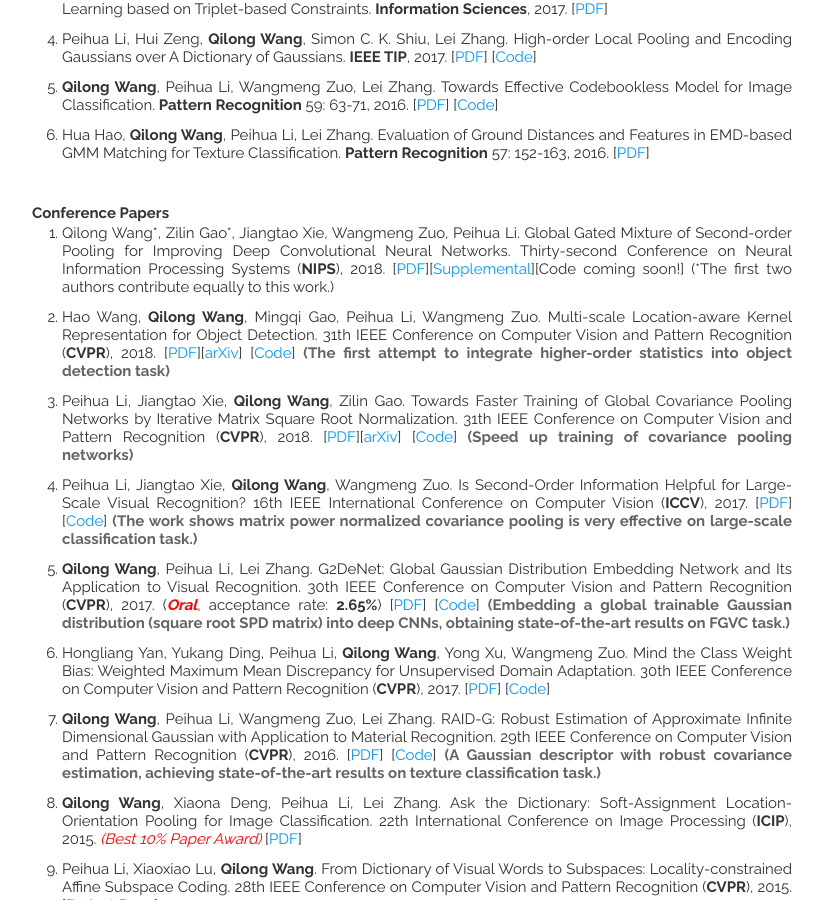
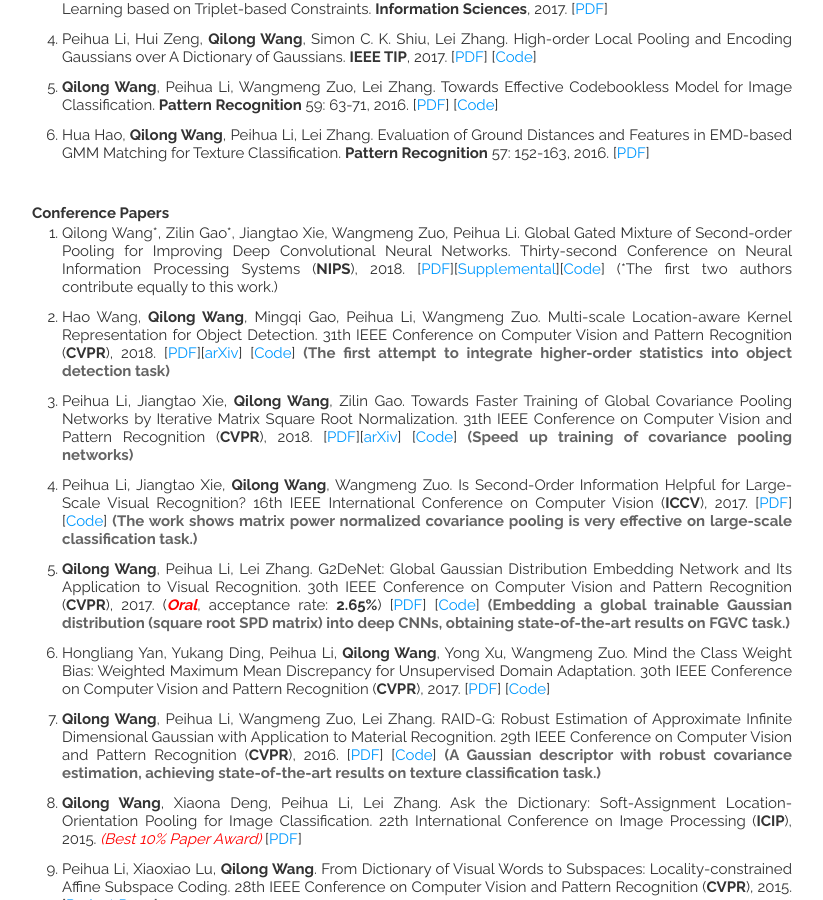
Before and after one commit to iamjingli/homepage, a Jekyll site: the page built from index.html, in a window 1280 px wide and 900 px high, scrolled down 686 px. Shown: the whole window, without its empty margins (338-1161 px from the left). Built offline with Jekyll 4.4.1, drawn with Linux system fonts in a browser that asks for light colours; nearby versions of some CDN libraries; the list of posts is cut into pages by our own code.

Commit message:
Update publications.html
homepage

```diff
--- a/_includes/publications.html
+++ b/_includes/publications.html
@@ -52,7 +52,7 @@ a:visited {
         <p><strong>Conference Papers </strong></p>
         <ol>
           <li>
-            <div align="justify">Qilong Wang*, Zilin Gao*, Jiangtao Xie, Wangmeng Zuo, Peihua Li. Global Gated Mixture of Second-order Pooling for Improving Deep Convolutional Neural Networks. Thirty-second Conference on Neural Information Processing Systems (<strong>NIPS</strong>), 2018. [<a href="https://papers.nips.cc/paper/7403-global-gated-mixture-of-second-order-pooling-for-improving-deep-convolutional-neural-networks.pdf">PDF</a>][<a href="https://papers.nips.cc/paper/7403-global-gated-mixture-of-second-order-pooling-for-improving-deep-convolutional-neural-networks-supplemental.zip">Supplemental</a>][Code coming soon!] (*The first two authors contribute equally to this work.) </div>
+            <div align="justify">Qilong Wang*, Zilin Gao*, Jiangtao Xie, Wangmeng Zuo, Peihua Li. Global Gated Mixture of Second-order Pooling for Improving Deep Convolutional Neural Networks. Thirty-second Conference on Neural Information Processing Systems (<strong>NIPS</strong>), 2018. [<a href="https://papers.nips.cc/paper/7403-global-gated-mixture-of-second-order-pooling-for-improving-deep-convolutional-neural-networks.pdf">PDF</a>][<a href="https://papers.nips.cc/paper/7403-global-gated-mixture-of-second-order-pooling-for-improving-deep-convolutional-neural-networks-supplemental.zip">Supplemental</a>][<a href="https://github.com/ZilinGao/GM-SOP">Code</a>] (*The first two authors contribute equally to this work.) </div>
           </li>
           <li>
             <div align="justify">Hao Wang, <strong>Qilong Wang</strong>, Mingqi Gao, Peihua Li,  Wangmeng Zuo. Multi-scale Location-aware Kernel Representation for Object  Detection. 31th IEEE Conference on Computer Vision and Pattern Recognition (<strong>CVPR</strong>), 2018. [<a href="http://211.81.63.130/cloud/211.81.63.2/cache/1/03/openaccess.thecvf.com/09119e2f8ec5f17d8f708030a564df43/Wang_Multi-Scale_Location-Aware_Kernel_CVPR_2018_paper.pdf">PDF</a>][<a href="https://arxiv.org/abs/1804.00428">arXiv</a>] [<a href="https://github.com/Hwang64/MLKP">Code</a>] <em>(The first attempt to integrate  higher-order statistics into object detection task)</em></div>
```
